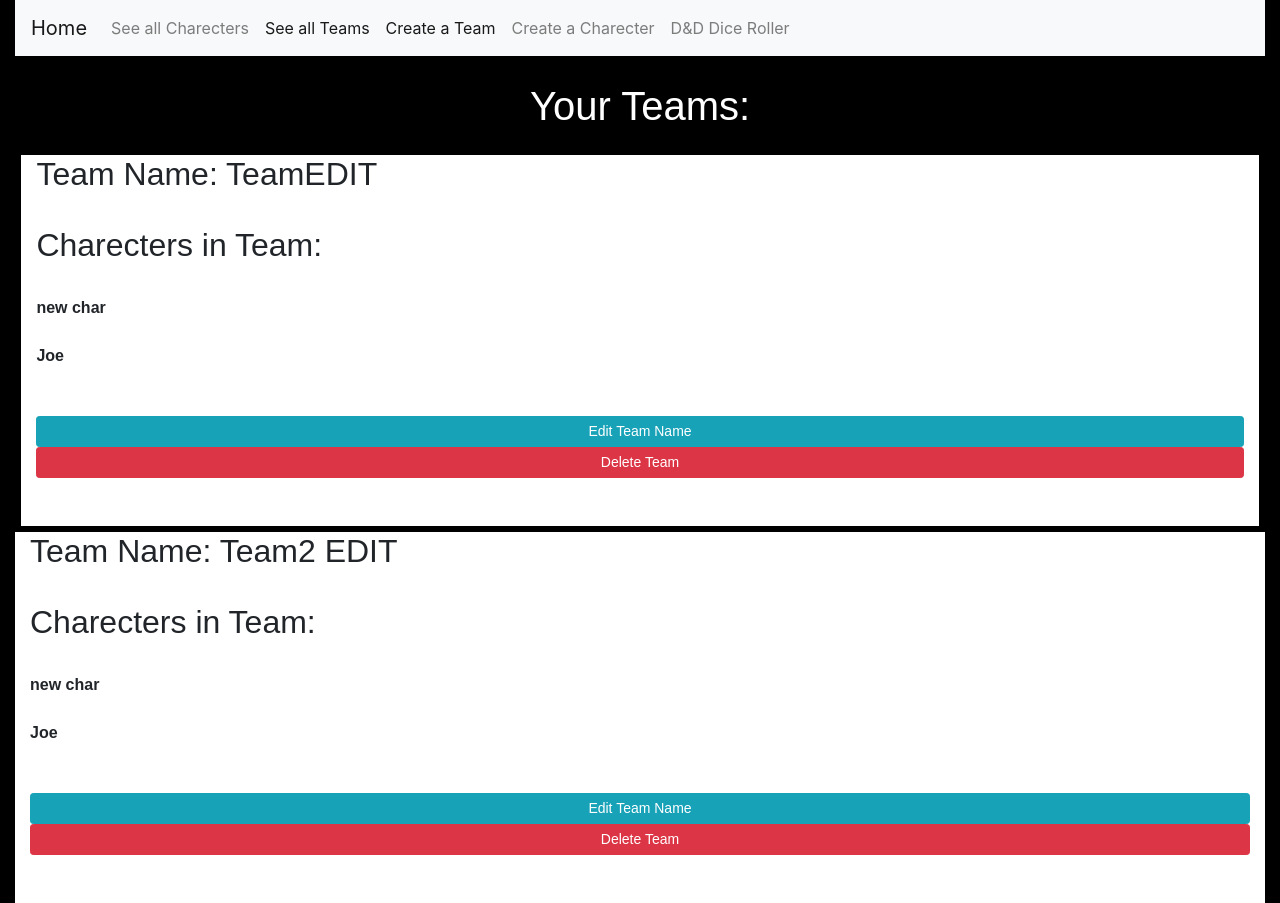
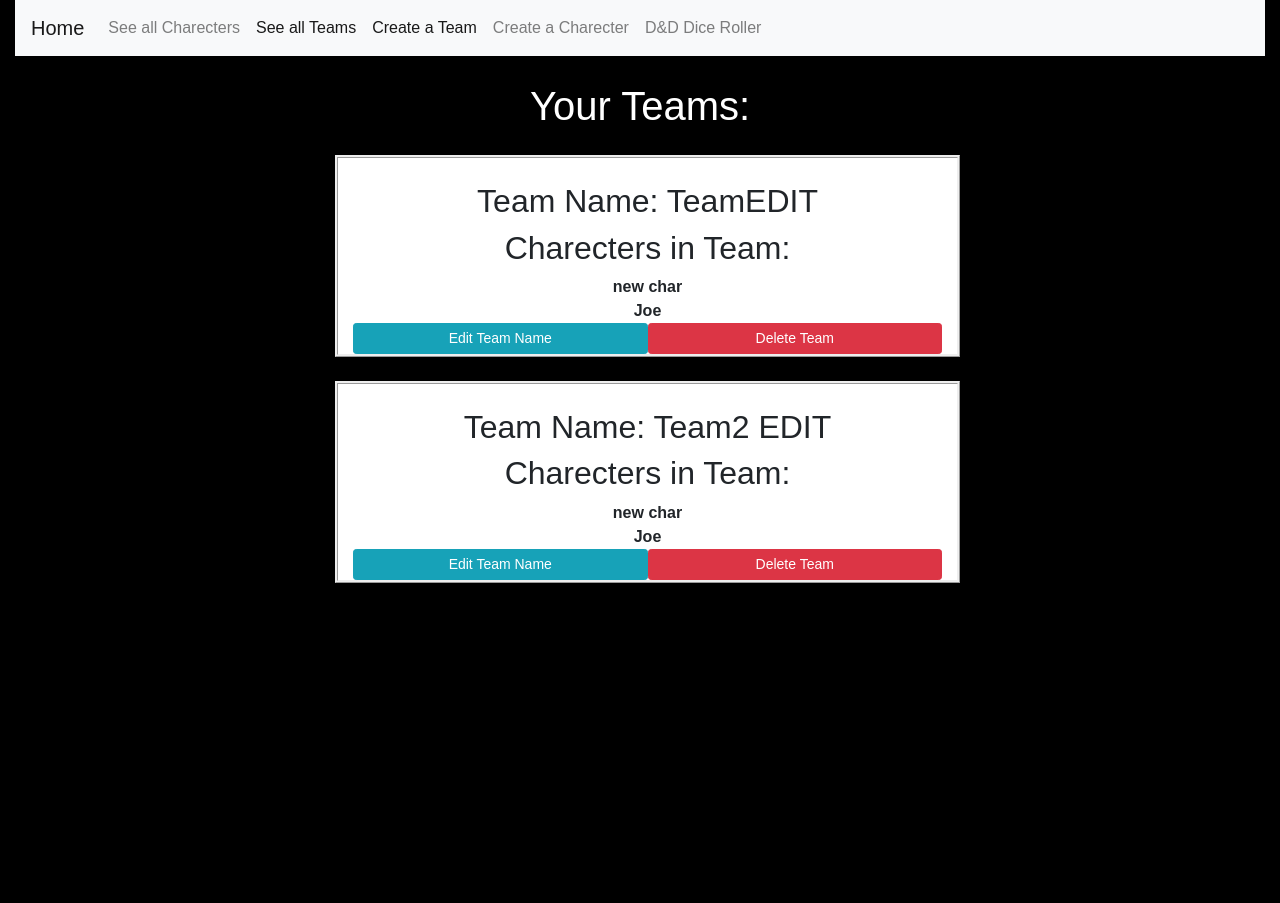
Before and after one commit to ester-agishtein/D-DDjango, a Django app: page /charecters/display_teams/ in a window 1280 px wide. After the commit the page ends 583 px from the top, so only its background shows below. Run offline with Django 3.2, Linux system fonts and the light colour scheme; data comes from the database, SQL or seed files in the repository; some libraries are stand-ins or nearby versions.

Commit message:
Added UI for teams

```diff
--- a/esaPythonPortfolio/charecters/templates/teams.html
+++ b/esaPythonPortfolio/charecters/templates/teams.html
@@ -1,36 +1,39 @@
 {% extends 'base.html' %} {% block content %}
-<div style="font-family: fantasy;">
+<div>
   <h1 style="margin:2vw; color:white; text-align: center;">Your Teams:</h1>
-
-  <div class="row" style="margin:.5vw">
   {% for team in teams %}
   <div
-      class="col"
-      style="position: inherit; display: flex; flex-direction: column; background-color: white "
+    class="row"
+    style="text-align: center; width: 50%; margin-left:25vw;border-style: ridge"
   >
+    <div class="col" style="background-color: white ">
+      <br />
       <h2>Team Name: {{ team.team_name }}</h2>
-      <br />
+
       <h2>Charecters in Team:</h2>
-      <br />
+
       {% for char in charecters %}
       <b>{{ char}}</b>
       <br />
       {% endfor %}
-      <br />
+
+      <div style="display: flex">
         <a
           class="btn btn-sm btn-info"
+          style="width: 50%"
           href="{% url 'charecters:update_team' team.id%}"
           >Edit Team Name</a
         >
         <a
           class="btn btn-sm btn-danger"
+          style="width: 50%"
           href="{% url 'charecters:delete_team' team.id%}"
           >Delete Team</a
         >
-      <br />
-      <br />
       </div>
     </div>
+  </div>
+  <br />
   {% endfor %}
 </div>
 {% endblock %}
--- a/esaPythonPortfolio/esaPythonPortfolio/templates/base.html
+++ b/esaPythonPortfolio/esaPythonPortfolio/templates/base.html
@@ -13,9 +13,12 @@
     />
     {% block javascript %}{% endblock %}
   </head>
-  <body style="background-color: black">
+  <body style="background-color: black; font-family: fantasy;">
     <div class="container-fluid">
-      <nav class="navbar navbar-expand-lg navbar-light bg-light">
+      <nav
+        class="navbar navbar-expand-lg navbar-light bg-light"
+        style="font-family: fantasy;"
+      >
         <a class="navbar-brand" href="{% url 'home' %}">Home</a>
         <button
           class="navbar-toggler"
@@ -61,8 +64,9 @@
           </ul>
         </div>
       </nav>
-
-      {% block content %} {% endblock content %}
+      <div style="font-family: fantasy;">
+        {% block content %} {% endblock content %}
+      </div>
     </div>
   </body>
 </html>
```
Lines whose indentation alone changed are shown as unchanged.
